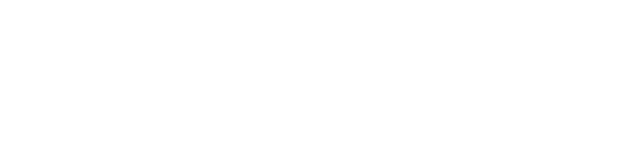
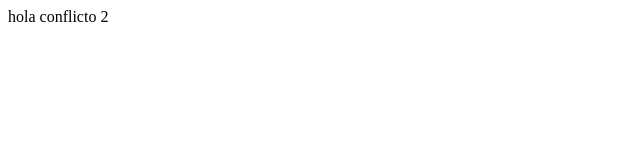
Before and after one commit to JorgeDRubio/conflictos2, a plain HTML site: page index.html in a window 1280 px wide. Shown: the whole page, without its empty margins (0-640 px from the left). Drawn offline with Linux system fonts and the light colour scheme.

Commit message:
este es el conflicto 2

```diff
--- a/index.html
+++ b/index.html
@@ -4,6 +4,6 @@
     <title></title>
 </head>
 <body>
-
+hola conflicto 2
 </body>
 </html>
```
